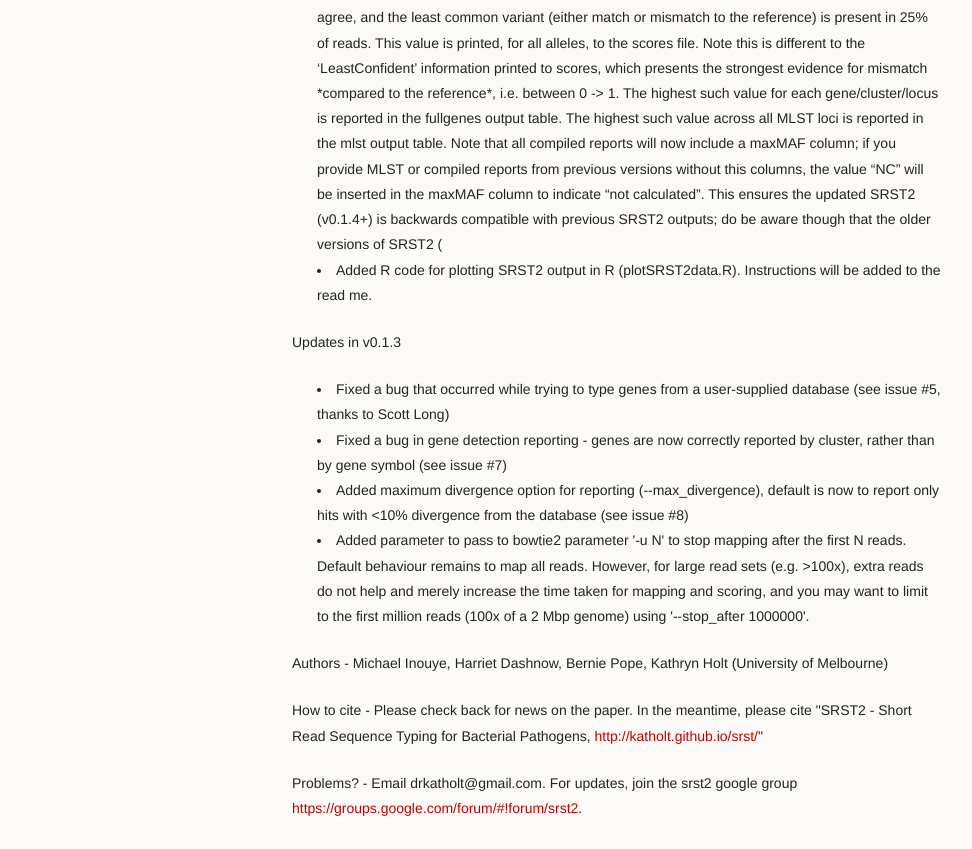
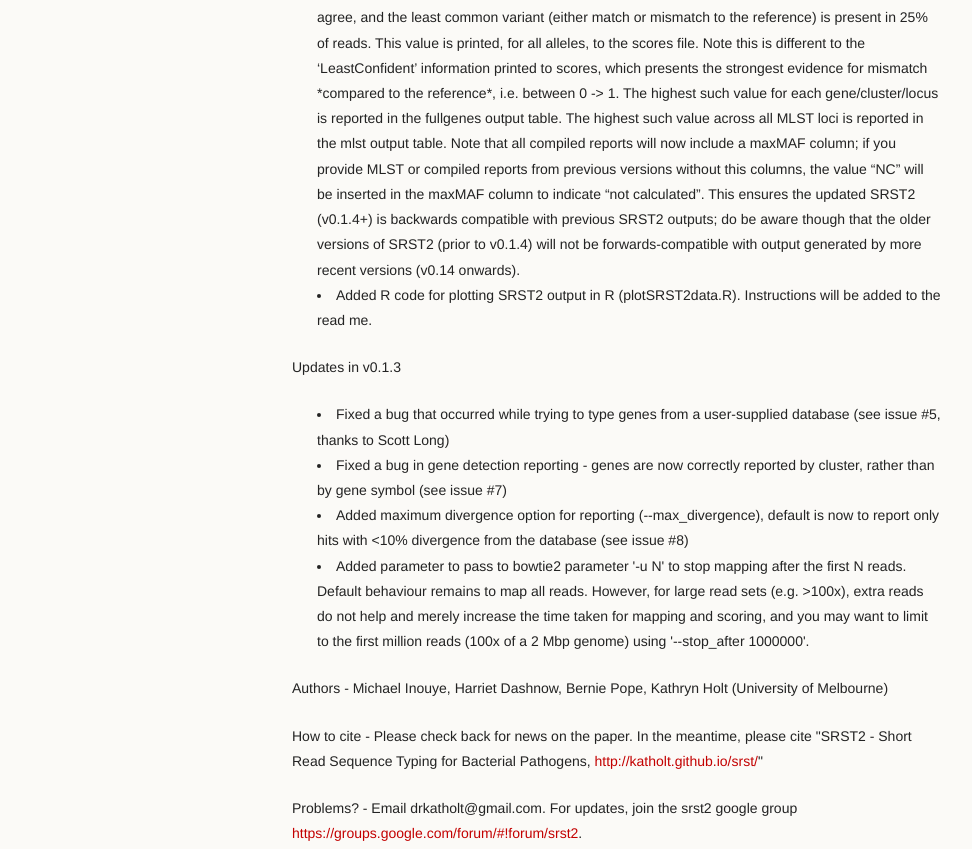
Before and after one commit to katholt/srst2, a plain HTML site: page index.html in a window 1280 px wide. Shown: the part 782-1631 px from the top of the page, without its empty margins (18-990 px from the left). Drawn offline with Linux system fonts and the light colour scheme.

Commit message:
fixed less than sign

```diff
--- a/index.html
+++ b/index.html
@@ -70,7 +70,7 @@ The highest such value for each gene/cluster/locus is reported in the fullgenes
 
 The highest such value across all MLST loci is reported in the mlst output table.
 
-Note that all compiled reports will now include a maxMAF column; if you provide MLST or compiled reports from previous versions without this columns, the value “NC” will be inserted in the maxMAF column to indicate “not calculated”. This ensures the updated SRST2 (v0.1.4+) is backwards compatible with previous SRST2 outputs; do be aware though that the older versions of SRST2 (<v0.1.4) will not be forwards-compatible with output generated by more recent versions (v0.14 onwards).
+Note that all compiled reports will now include a maxMAF column; if you provide MLST or compiled reports from previous versions without this columns, the value “NC” will be inserted in the maxMAF column to indicate “not calculated”. This ensures the updated SRST2 (v0.1.4+) is backwards compatible with previous SRST2 outputs; do be aware though that the older versions of SRST2 (prior to v0.1.4) will not be forwards-compatible with output generated by more recent versions (v0.14 onwards).
 </li>
 <li>Added R code for plotting SRST2 output in R (plotSRST2data.R).
 Instructions will be added to the read me.</li>
```
